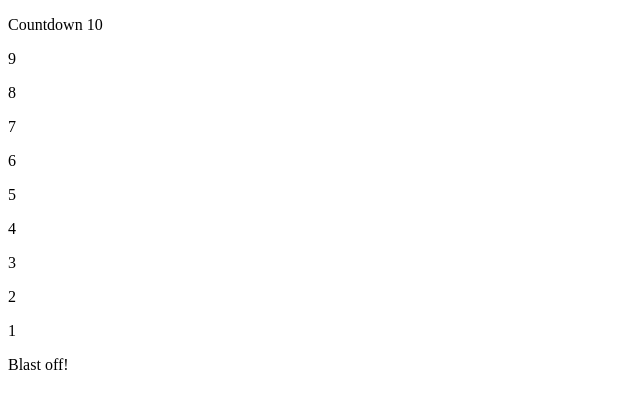
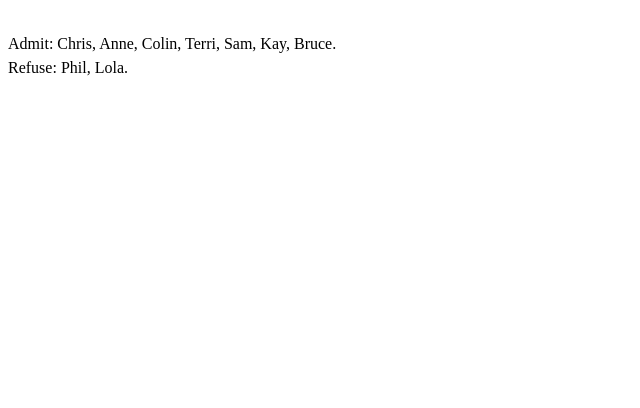
Before and after one commit to transcenddev/javascript-basics, a plain HTML site: page index.html in a window 1280 px wide. Shown: the whole page, without its empty margins (0-640 px from the left). Drawn offline with Linux system fonts and the light colour scheme.

Commit message:
Add Looping though collections with a for loop

```diff
--- /dev/null
+++ b/filling-guest-list.js
@@ -0,0 +1,30 @@
+// Active learning: Filling in a guest list
+
+// Problem - how to seperate string in the list?
+// In this exercise, we want you to take a list of names stored in an array and put them into a guest list. But it's not quite that easy — we don't want to let Phil and Lola in because they are greedy and rude, and always eat all the food! We have two lists, one for guests to admit, and one for guests to refuse.
+
+// Make a list of people's names.
+const people = ['Chris', 'Anne', 'Colin', 'Terri', 'Phil', 'Lola', 'Sam', 'Kay', 'Bruce'];
+
+// Find the spots on the webpage where we will show the groups.
+const admitted = document.querySelector('.admitted');
+const refused = document.querySelector('.refused');
+
+// Start the lists with these words.
+admitted.textContent = 'Admit: ';
+refused.textContent = 'Refuse: ';
+
+// Look at each person's name one by one.
+for (const person of people) {
+  // If the person's name is Phil or Lola, they are NOT allowed in.
+  if (person === 'Phil' || person === 'Lola') {
+    refused.textContent += `${person}, `;
+  } else {
+    // Everyone else IS allowed in.
+    admitted.textContent += `${person}, `;
+  }
+}
+
+// Make the list look nice by adding a period at the end.
+refused.textContent = refused.textContent.slice(0, refused.textContent.length-2) + '.';
+admitted.textContent = admitted.textContent.slice(0, admitted.textContent.length-2) + '.';
--- a/index.html
+++ b/index.html
@@ -6,6 +6,14 @@
     <title>Variables and Operators</title>
     <!-- <script defer src="./script/assignment-01.js"></script> -->
   </head>
+  <style>
+    body {
+      line-height: 1.5;
+    }
+    div:nth-child(1) {
+      margin-top: 2rem;
+    }
+  </style>
   <body>
     <!-- Excerpt from my HTML -->
     <!-- <script src="first.js"></script>
@@ -13,7 +21,10 @@
     <script>
       greeting();
     </script> -->
-    <div class="output"></div>
+    <!-- <div class="output"></div> -->
+    <div class="admitted">Admit:</div>
+    <div class="refused">Refused:</div>
     <script src="launch-countdown.js"></script>
+    <script src="filling-guest-list.js"></script>
   </body>
 </html>
```
